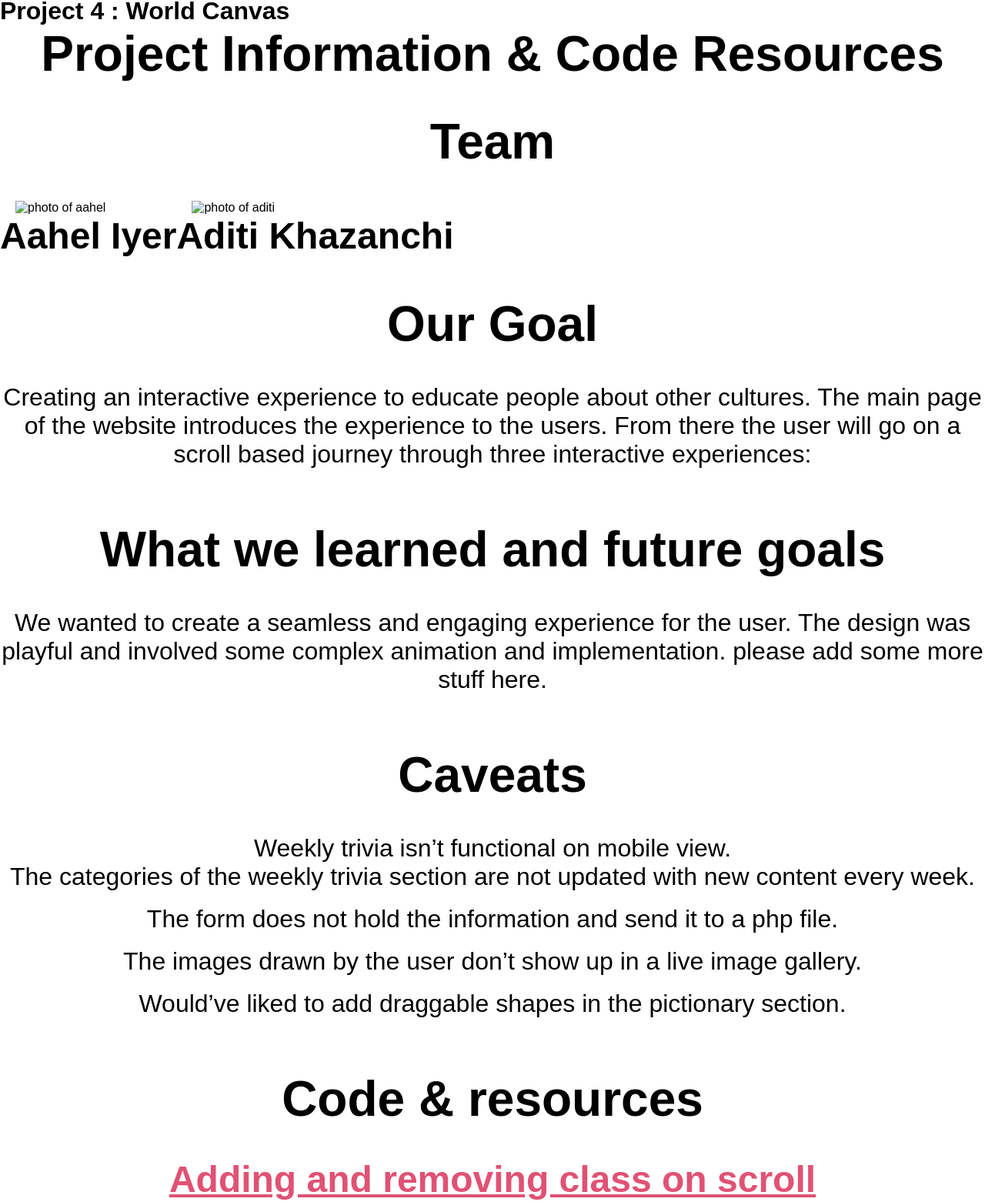
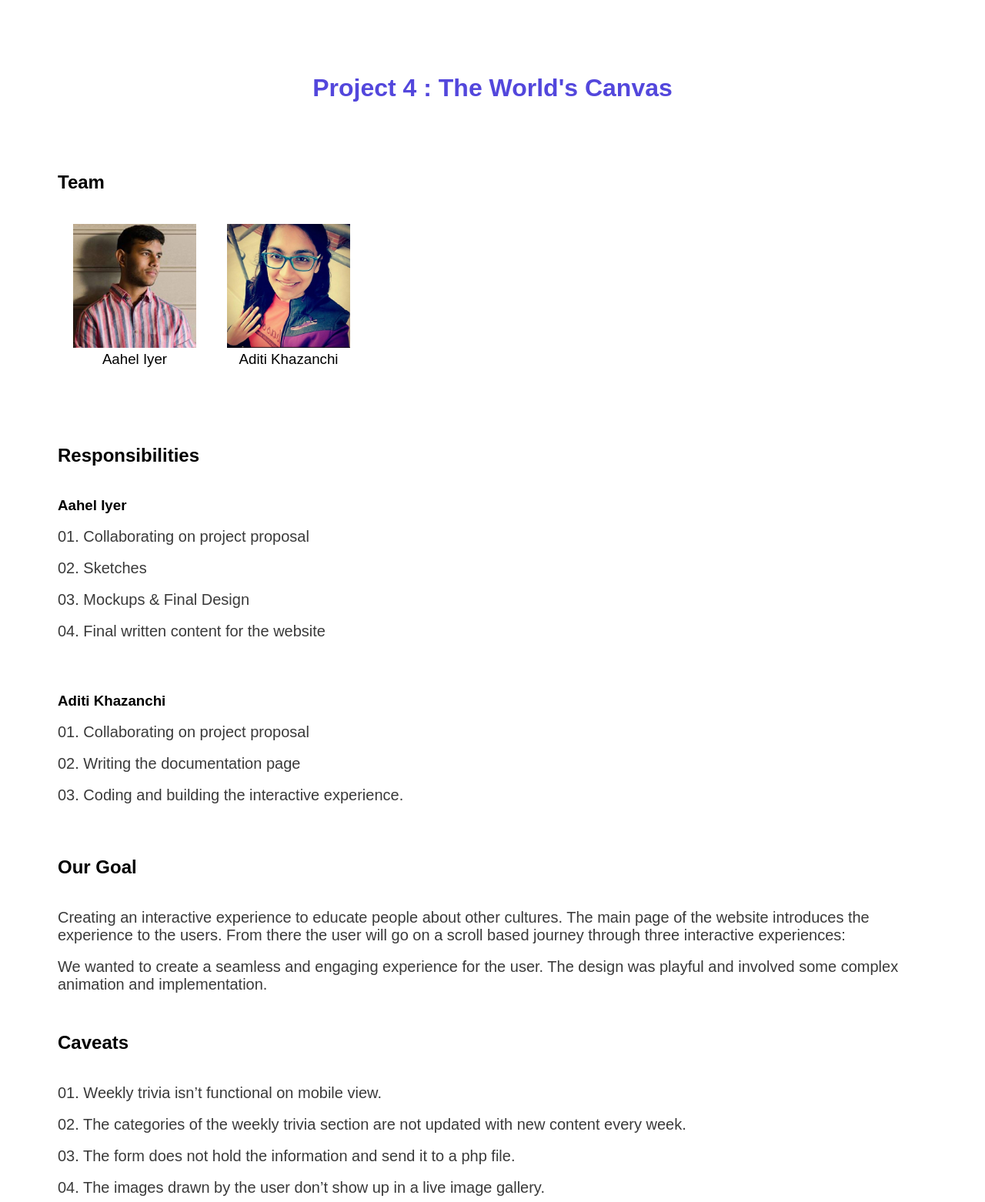
Before and after one commit to khazanchiaditi/project4-230fall2017, a plain HTML site: page code/notes.html in a window 1280 px wide. Shown: the part 4-1566 px from the top of the page at 77% size. Drawn offline with nearby package versions, Linux system fonts and the light colour scheme; a web font is replaced by a local one.

Commit message:
Add files via upload

```diff
--- a/code/css/notes.css
+++ b/code/css/notes.css
@@ -1,14 +1,32 @@
+* {
+	padding: 0;
+	margin: 0;
+    box-sizing: border-box;
+}
+
+html{
+    font-family: 'futura', sans-serif;
+}
+
+#container-width{
+    max-width: 1200px;
+    width: 100%;
+    margin: 0 auto;
+    padding: 0px 35px;
+}
+
 section{
     margin-bottom: 50px;
 }
 
-h2{
-     cursor: none;
-
+h1{
+    text-align: center;
+    margin-top: 100px;
+    margin-bottom: 90px;
+    color: #5347dc;
 }
 
-header h2{
-    text-align: center;
+h2{
     margin-bottom: 40px;
 }
 
@@ -24,17 +42,16 @@ img{
     padding: 0px 20px;
 }
 
-#container-width h2{
-    margin-bottom: 40px;
-}
-
 #team h3{
     text-align: center;
+    font-weight: 300;
 }
 
 h3 a{
     color:rgb(224, 82, 116);
 }
 
+p{
+    font-size: 20px;
+    color: #3a3a3a;
 }
-----
--- a/code/notes.html
+++ b/code/notes.html
@@ -3,17 +3,13 @@
 <head>
     <meta name="viewport" content="width=device-width, initial-scale=1.0, maximum-scale=1.0">
     <meta charset="UTF-8">
-    <title>Notes | Group Web Site</title>
+    <title>Documentation | Project 4</title>
     <link href="css/notes.css" rel="stylesheet" type="text/css">
-    <link href="css/main.css" rel="stylesheet" type="text/css">
     <link rel="stylesheet" href="https://use.typekit.net/cbf7nrq.css">
-    <link href="https://fonts.googleapis.com/css?family=Comfortaa:400,700" rel="stylesheet">
-    <script src="https://ajax.googleapis.com/ajax/libs/jquery/2.1.1/jquery.min.js"></script>
 </head>
 <body>
    <header>
-    <h1>Project 4 : World Canvas</h1>
-    <h2>Project Information & Code Resources</h2>
+    <h1>Project 4 : The World's Canvas</h1>
 </header>
 <div id="container-width">
     <section>
@@ -27,31 +23,41 @@
             <img src="images/aditi.jpg" alt="photo of aditi">
             <h3>Aditi Khazanchi</h3>
         </section>
-    </div>
+        </div>
+    </section>
+
+    <section>
+        <h2>Responsibilities</h2>
+        <section>
+            <h3>Aahel Iyer</h3><br>
+            <p class="body-copy">01. Collaborating on project proposal</p><br>
+             <p class="body-copy">02. Sketches</p><br>
+             <p class="body-copy">03. Mockups & Final Design</p><br>
+             <p class="body-copy">04. Final written content for the website</p><br>
+        </section>
+        <section>
+            <h3>Aditi Khazanchi</h3><br>
+            <p class="body-copy">01. Collaborating on project proposal</p><br>
+             <p class="body-copy">02. Writing the documentation page</p><br>
+             <p class="body-copy">03. Coding and building the interactive experience.</p><br>
+        </section>
+    </section>
+
     <section>
         <h2>Our Goal</h2>
         <section>
             <p class="body-copy">Creating an interactive experience to educate people about other cultures. The main page of the website introduces the experience to the users. From there the user will go on a scroll based journey through three interactive experiences:</p><br>
-        </section>
-    </section>
-
-    <section>
-        <h2>What we learned and future goals</h2>
-        <section>
-            <p class="body-copy">We wanted to create a seamless and engaging experience for the user. The design was playful and involved some complex animation and implementation. please add some more stuff here.</p><br>
+            <p class="body-copy">We wanted to create a seamless and engaging experience for the user. The design was playful and involved some complex animation and implementation.</p>
         </section>
     </section>
 
     <section>
         <h2>Caveats</h2>
         <section>
-            <p class="body-copy">Weekly trivia isn’t functional on mobile view.<br>
-            <p class="body-copy">The categories of the weekly trivia section are not updated with new content every week.</p><br>
-            <p class="body-copy"> The form does not hold the information and send it to a php file.</p><br>
-            <p class="body-copy">The images drawn by the user don’t show up in a live image gallery.</p><br>
-            <p class="body-copy">Would’ve liked to add draggable shapes in the pictionary section.</p><br>
-
-
+            <p class="body-copy">01. Weekly trivia isn’t functional on mobile view.</p><br>
+            <p class="body-copy">02. The categories of the weekly trivia section are not updated with new content every week.</p><br>
+            <p class="body-copy">03. The form does not hold the information and send it to a php file.</p><br>
+            <p class="body-copy">04. The images drawn by the user don’t show up in a live image gallery.</p><br>
         </section>
     </section>
 
@@ -74,35 +80,31 @@
     <section>
         <h2>CSS Graphics</h2>
         <section>
-            <h3><a href="https://codepen.io/medo001/pen/FIbza" target="_blank">Canvas</a></h3><br>
+            <h3><a href="https://codepen.io/medo001/pen/FIbza" target="_blank">Canvas Demos</a></h3><br>
             </section>
     </section>
-
-
-
-
-
 
     <section>
        <h2>Above & Beyond</h2>
        <section>
-        <h3><a href="" target="_blank">Concept</a></h3><br>
+        <h3>Concept</h3><br>
         <p class="body-copy">We wanted to create a connected and valuable experience. We brainstormed heavily when coming up with a concept which could both engage and educate young people. We strived to create a seamless experience and a journey like feeling. </p><br>
     </section>
     <section>
-        <h3><a href="" target="_blank">Design</a></h3><br>
+        <h3>Design</h3><br>
         <p class="body-copy">Inspired by flat design, we came up with our design style. We wanted to use bright colors and bold iconography to enhance the visual aspect of the project. This also helped create a friendly and welcoming website experience. The scroll interaction was very important and crucial for the project as we wanted the user to feel like they were on a journey moving through the site. </p><br>
     </section>
     <section>
-        <h3><a href="" target="_blank">Code</a></h3><br>
-        <p class="body-copy">Animated Navigation: Navigation hides when user scrolls down. It animates in when the user scrolls up again.</p><br>
-        <p class="body-copy">Scroll To top arrow: A small arrow fades in after the user scrolls a certain height of the page. On clicking that arrow the pages scrolls back up to the top.</p><br>
-        <p class="body-copy">Hamburger Menu: Animated hamburger menu for mobile view.</p><br>
-        <p class="body-copy">Using Github for collaborating on code.</p><br>
+        <h3>Code</h3><br>
+        <p class="body-copy">A lot was learned while coding this interactive experience such as<br><br>
+        01. Using an external library like Fullpage.js<br>
+        02. Creating complex JS & CSS animations<br>
+        03. Making user generated image downloadable<br>
+        04. A stronger understanding of absolute and relative positioning<br>
+        05. Creating custom stylised html forms<br>
+        </p>
     </section>
 </section>
 </div>
-<a id="scroll-top-inner" title="Scroll To Top"></a>
-<script type="text/javascript" src="js/code.js"></script>
 </body>
 </html>
```
Also changed, not shown: code/index.html (+1 -1 lines), code/images/aahel.jpg (added), code/images/aditi.jpg (added).
